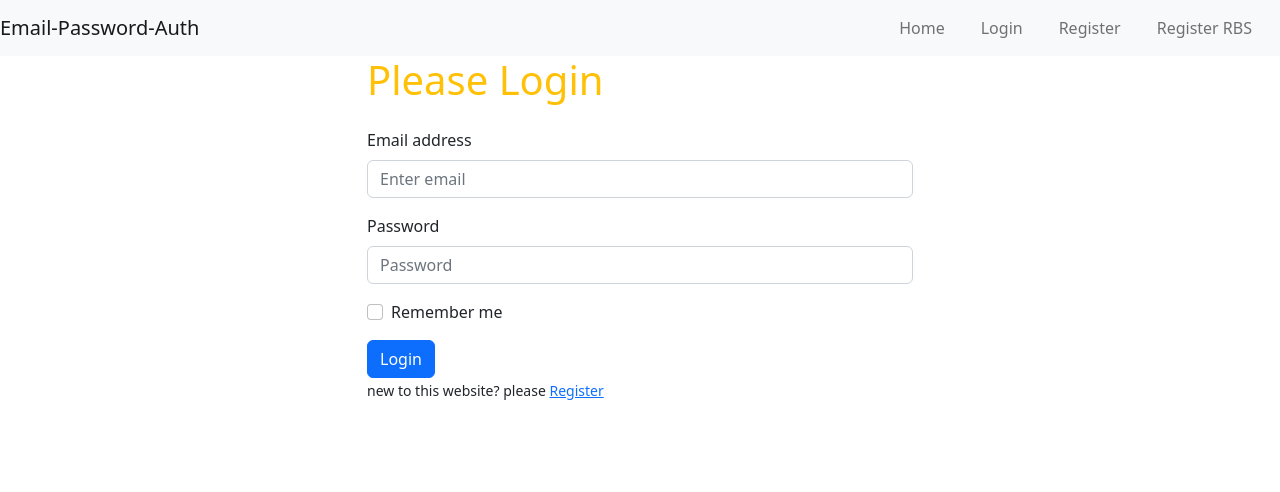
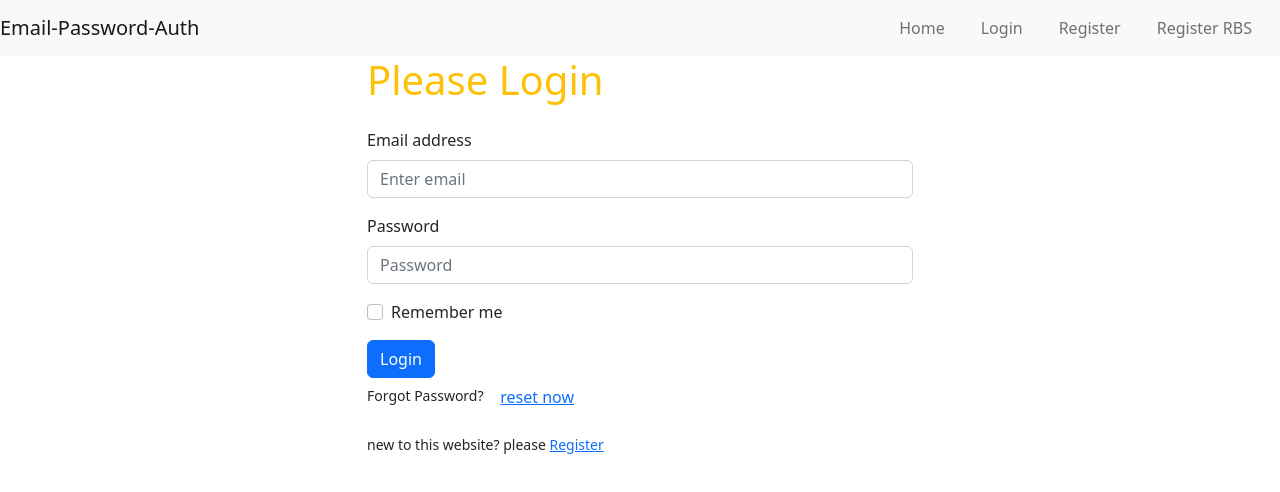
Before and after one commit to Sayeedifty1/email-password-auth, a React (Vite) app: page /login in a window 1280 px wide. Shown: the top 492 px of the page. Built offline with nearby package versions, Linux system fonts and the light colour scheme.

Commit message:
password reset & email verification added

```diff
--- a/src/Components/Login/Login.jsx
+++ b/src/Components/Login/Login.jsx
@@ -1,10 +1,10 @@
-import React, { useState } from 'react';
+import React, { useRef, useState } from 'react';
 import Button from 'react-bootstrap/Button';
 import Form from 'react-bootstrap/Form';
 import Container from 'react-bootstrap/Container';
 import Row from 'react-bootstrap/Row';
 import Col from 'react-bootstrap/Col';
-import { getAuth, signInWithEmailAndPassword } from 'firebase/auth';
+import { getAuth, sendPasswordResetEmail, signInWithEmailAndPassword } from 'firebase/auth';
 import app from '../../firebase/firebase.config';
 import { Link } from 'react-router-dom';
 const auth = getAuth(app);
@@ -12,6 +12,7 @@ const auth = getAuth(app);
 const Login = () => {
     const [error, setError] = useState('');
     const [success, setSuccess] = useState('');
+    const emailRef = useRef();
     const handleLogIn = (event) => {
         event.preventDefault()
         const form = event.target;
@@ -39,13 +40,34 @@ const Login = () => {
         signInWithEmailAndPassword(auth , email, password)
         .then(result =>{
             const loggedUser = result.user;
+            console.log(loggedUser)
             setSuccess('user login successfully')
+            if(!loggedUser.emailVerified){
+                alert('verify your email first');
+                return;
+            }
         })
 
         .catch (error =>{
             setError(error.message);
         })
     }
+
+    const handleResetPassword = event =>{
+        const email = emailRef.current.value;
+        if (!email){
+            alert('provide email to reset password')
+        }
+        sendPasswordResetEmail(auth , email)
+        .then(()=> {
+            alert('check your email')
+        })
+        .catch(error => {
+            console.log(error)
+            setError(error.message)
+        })
+    }
+
     return (
         <Container>
             <Row className="justify-content-center">
@@ -54,7 +76,7 @@ const Login = () => {
                     <Form onSubmit={handleLogIn}>
                         <Form.Group className="mb-3" controlId="formBasicEmail">
                             <Form.Label>Email address</Form.Label>
-                            <Form.Control type="email" name="email" placeholder="Enter email" required />
+                            <Form.Control type="email" name="email" ref={emailRef} placeholder="Enter email" required />
 
                         </Form.Group>
 
@@ -71,6 +93,7 @@ const Login = () => {
                             Login
                         </Button>
                     </Form>
+                    <p><small>Forgot Password? <button on onClick={handleResetPassword} className='btn btn-link'>reset now</button></small></p>
                     <p><small>new to this website? please <Link to="/register">Register</Link></small></p>
                 </Col>
             </Row>
--- a/src/Components/Register/Register.jsx
+++ b/src/Components/Register/Register.jsx
@@ -1,6 +1,6 @@
 import React, { useState } from 'react';
 import app from '../../firebase/firebase.config'
-import {createUserWithEmailAndPassword, getAuth} from 'firebase/auth';
+import {createUserWithEmailAndPassword, getAuth, sendEmailVerification} from 'firebase/auth';
 import { Link } from 'react-router-dom';
 
 
@@ -42,11 +42,20 @@ const Register = () => {
             setError('');
             event.target.reset()
             setSuccess ("User created Successfully");
+            sendVerificationEmail(result.user);
         })
         .catch(error=>{
             console.log(error.message);
             setError(error.message);
 
+        })
+    }
+
+    const sendVerificationEmail = (user) =>{
+        sendEmailVerification(user)
+        .then(result => {
+            console.log(result)
+        alert('verify your email')
         })
     }
 
```
